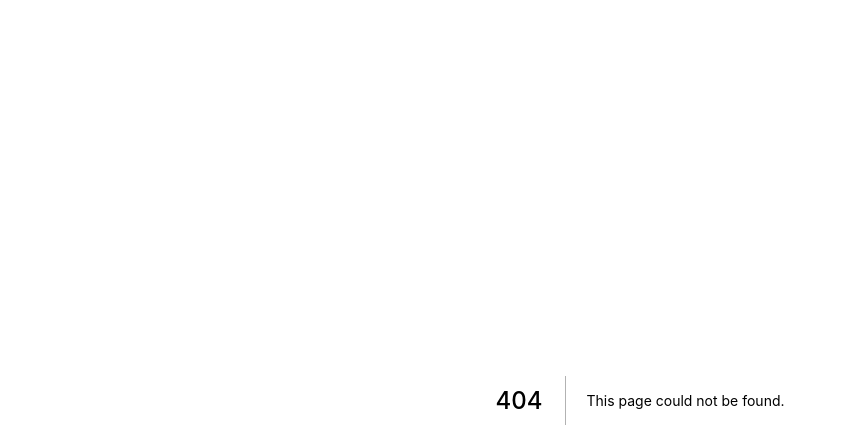
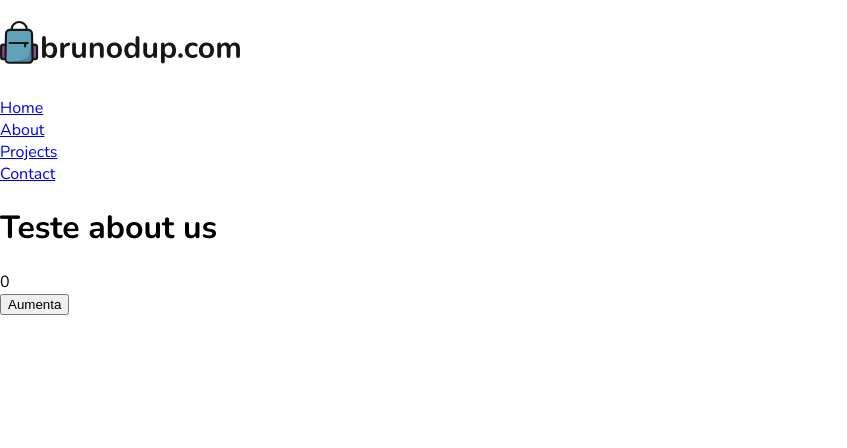
Before and after one commit to brunodup/brunodup_portfolio, a Next.js app: page /about-us in a window 1280 px wide. Before the commit this address had no page. Shown: the top 448 px of the page, without its empty margins (0-847 px from the left). Built offline with nearby package versions, Linux system fonts and the light colour scheme.

Commit message:
update test nav

```diff
--- a/components/Container/Container.module.css
+++ b/components/Container/Container.module.css
@@ -1,3 +1,3 @@
 .container {
-  background-color: #ccc;
+  /* background-color: #ccc; */
 }
--- a/components/Lettering/Lettering.module.css
+++ b/components/Lettering/Lettering.module.css
@@ -1,5 +1,6 @@
 .lettering {
   font-size: 50px;
+  font-weight: bold;
 }
 
 .lettering span {
--- /dev/null
+++ b/components/Nav/index.js
@@ -0,0 +1,34 @@
+import Link from 'next/link';
+
+function Nav() {
+  return (
+    <>
+      <nav>
+        <ul>
+          <li>
+            <Link href="/">
+              <a>Home</a>
+            </Link>
+          </li>
+          <li>
+            <Link href="/about-us">
+              <a>About</a>
+            </Link>
+          </li>
+          <li>
+            <Link href="/projects">
+              <a>Projects</a>
+            </Link>
+          </li>
+          <li>
+            <Link href="/contact">
+              <a>Contact</a>
+            </Link>
+          </li>
+        </ul>
+      </nav>
+    </>
+  )
+}
+
+export default Nav;
--- a/pages/_document.js
+++ b/pages/_document.js
@@ -5,7 +5,6 @@ class MyDocument extends Document {
     return (
       <Html>
         <Head>
-          <title>Teste DUP</title>
           <link rel="preconnect" href="https://fonts.googleapis.com" />
           <link rel="preconnect" href="https://fonts.gstatic.com" crossorigin />
           <link href="https://fonts.googleapis.com/css2?family=Nunito:wght@300;400;700&display=swap" rel="stylesheet" />
--- /dev/null
+++ b/pages/about-us/index.js
@@ -0,0 +1,23 @@
+// https://brunodup-portfolio-brunodup.vercel.app/
+
+import App from '../_app';
+
+import Logo from '/components/Logo';
+import Container from '/components/Container';
+import Nav from '/components/Nav';
+import Countdown from '/components/Countdown';
+
+function aboutUs() {
+  return (
+    <>
+    <Container>
+      <Logo />
+      <Nav />
+      <h1>Teste about us</h1>
+    </Container>
+    <Countdown />
+    </>
+  )
+}
+
+export default aboutUs;
```
Also changed, not shown: pages/contact/index.js (added, +23 -0 lines), pages/index.js (+8 -4 lines), pages/projects/index.js (added, +23 -0 lines).
